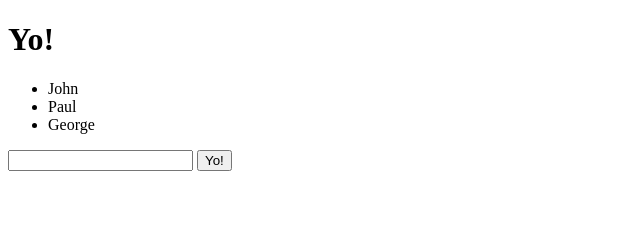
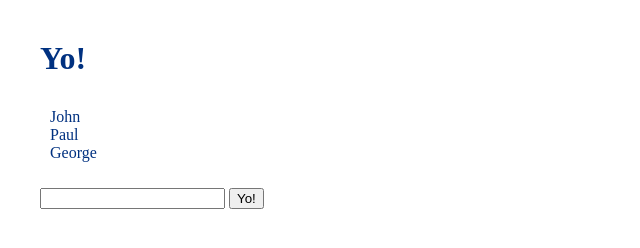
Before and after one commit to lucianot/yo, a website: page js/index.html in a window 1280 px wide. Shown: the whole page, without its empty margins (0-640 px from the left). Drawn offline with Linux system fonts and the light colour scheme.

Commit message:
Adds CSS

```diff
--- /dev/null
+++ b/js/app.css
@@ -0,0 +1,10 @@
+body {
+  color: #003180;
+  font-family: LucidaGrande;
+  margin: 40px;
+}
+
+.name-list {
+  padding: 10px;
+  list-style-type: none;
+}
--- a/js/app.js
+++ b/js/app.js
@@ -5,7 +5,7 @@ $(document).ready(function() {
 function App() {
   this.form = $('.js-form');
   this.name = $('.js-form__name');
-  this.nameList = $('.js-name_list');
+  this.nameList = $('.js-name-list');
   this.names = ['John', 'Paul', 'George'];
 
   this._refreshNames(this.names);
--- a/js/index.html
+++ b/js/index.html
@@ -2,12 +2,13 @@
 <html>
   <head>
     <title>Yo!</title>
+    <link rel="stylesheet" type="text/css" href="app.css">
   </head>
 
   <body>
     <h1>Yo!</h1>
 
-    <ul class="js-name_list"></ul>
+    <ul class="name-list js-name-list"></ul>
 
     <form class="js-form">
       <input class="js-form__name" type="text" name="name" />
```
